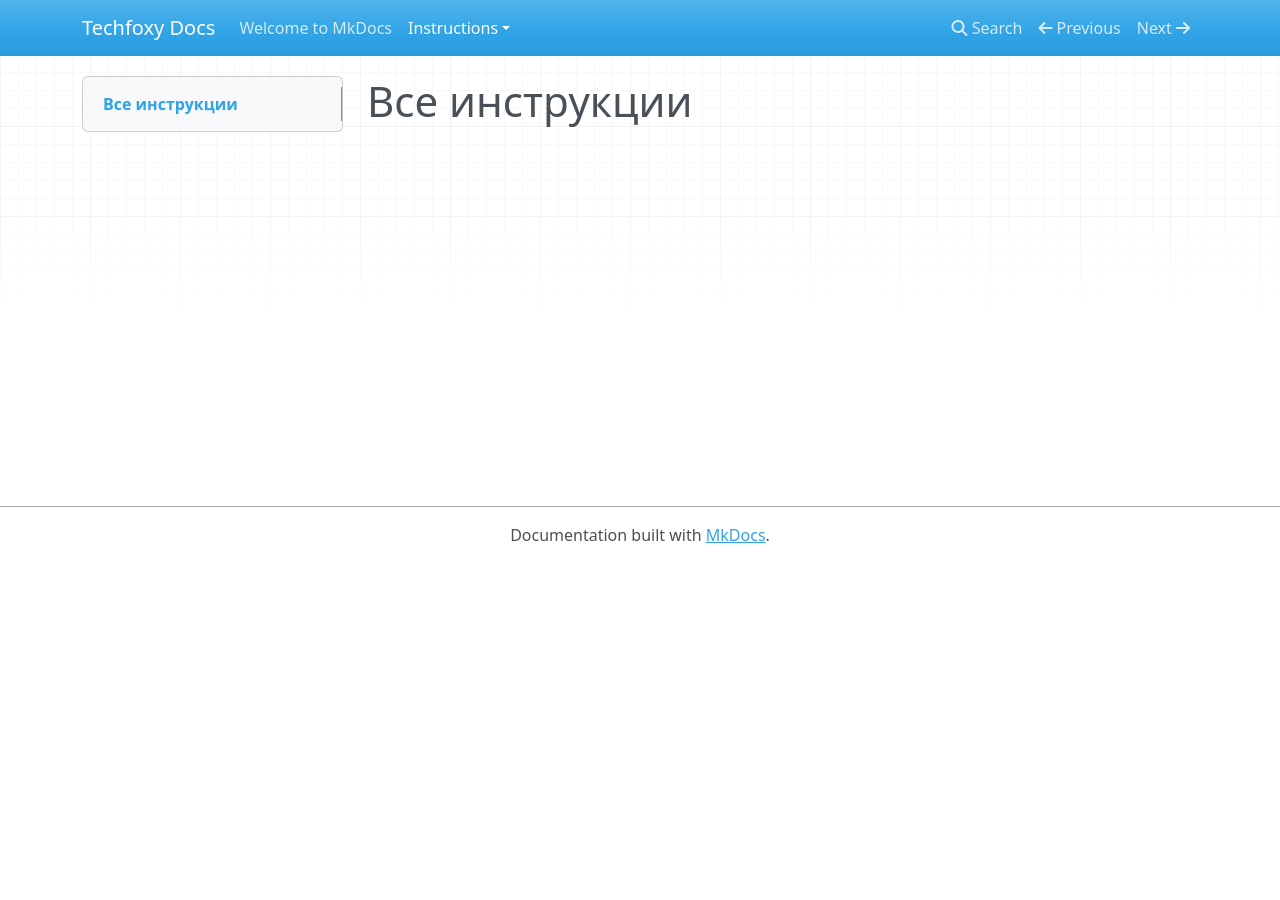
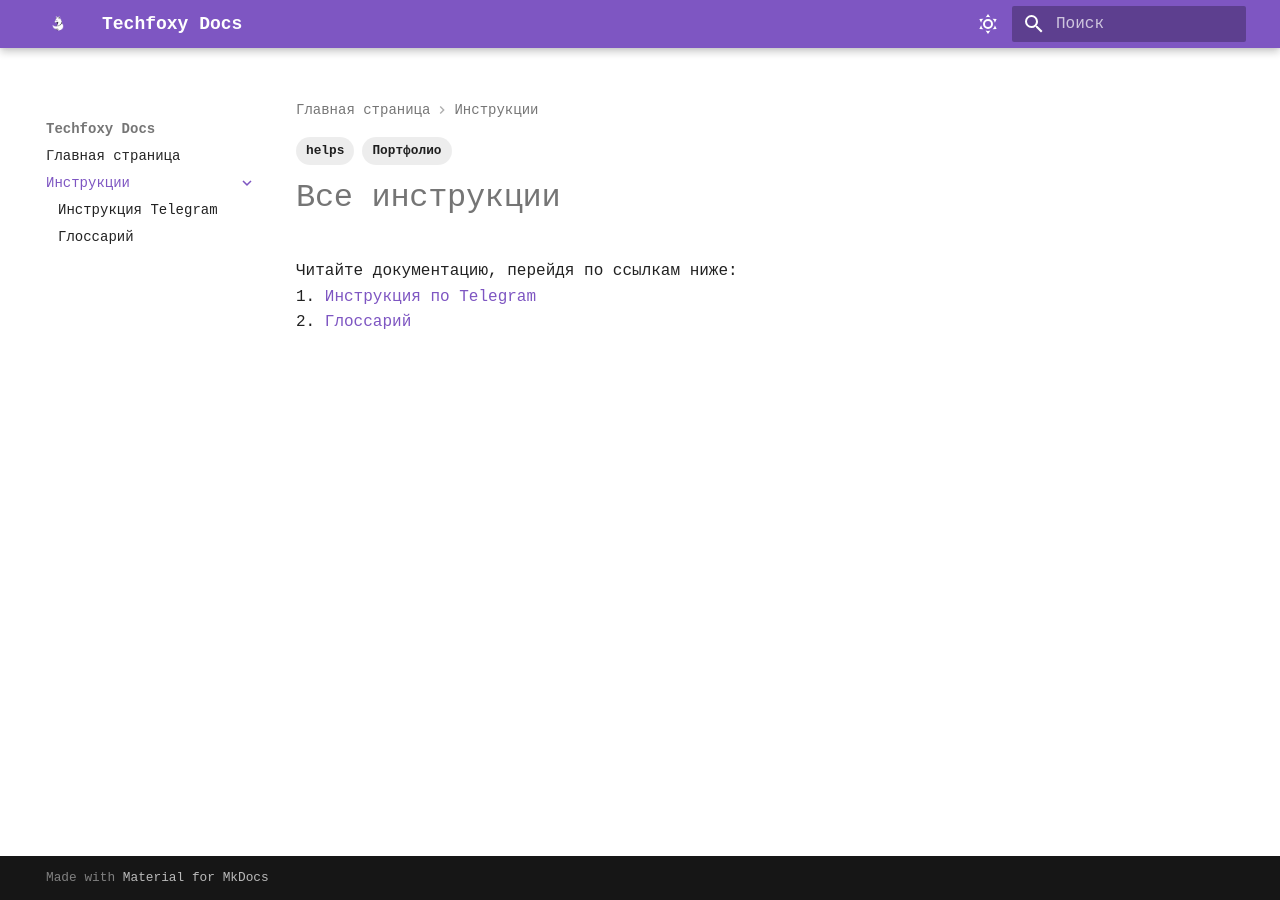
Before and after one commit to nimbh/tech-docs, an MkDocs documentation site: the page built from docs/instructions/index.md, in a window 1280 px wide. Built offline with MkDocs 1.6.1 and Material for MkDocs 9.7.7, drawn with Linux system fonts in a browser that asks for light colours; nearby versions of some CDN libraries; some web fonts are replaced.

Commit message:
upd: Структура страницы

```diff
--- a/docs/instructions/index.md
+++ b/docs/instructions/index.md
@@ -1 +1,11 @@
+---
+tags:
+  - Портфолио
+  - helps
+---
+
 # Все инструкции
+
+Читайте документацию, перейдя по ссылкам ниже:
+1. [Инструкция по Telegram](./tg.md)
+2. [Глоссарий](./glossary.md)
--- a/mkdocs.yml
+++ b/mkdocs.yml
@@ -1,5 +1,63 @@
 site_name: Techfoxy Docs
+site_description: лисья дока
+
+theme:
+  name: material
+  logo: img/icon.png
+  favicon: img/icon.png
+  font:
+    text: Courier New
+    code: Courier New
+  language: ru
+  palette:
+    - scheme: default
+      toggle:
+        icon: material/weather-sunny
+        name: Выключить солнышко
+      primary: deep purple
+      accent: amber
+    - scheme: slate
+      toggle:
+        icon: material/weather-night
+        name: Позвать солнышко
+      primary: purple
+      accent: pink
+  features:
+    - navigation.path
+    - navigation.indexes
+    - navigation.tabs.sticky
+    - navigation.instant
+    - navigation.top
+    - search.suggest
+    - search.highlight
+    - content.code.copy
+
+nav:
+  - Главная страница: index.md
+  - Инструкции:
+      - Список инструкций: instructions/index.md
+      - Инструкция Telegram: instructions/tg.md
+      - Глоссарий: instructions/glossary.md
+
+markdown_extensions:
+  - admonition
+  - footnotes
+  - attr_list
+  - md_in_html
+  - def_list
+  - pymdownx.tabbed:
+      alternate_style: true
+  - pymdownx.details
+  - pymdownx.highlight:
+      anchor_linenums: true
+  - pymdownx.superfences
 
 plugins:
   - search
   - glightbox
+  - tags:
+      tags_allowed:
+        - Портфолио
+        - manuals
+        - rules
+        - helps
```
Also changed, not shown: docs/index.md (+8 -15 lines), docs/instructions/glossary.md (added, +71 -0 lines), docs/instructions/page_1.md (deleted, +0 -1 lines), docs/instructions/page_2.md (deleted, +0 -1 lines), docs/instructions/tg.md (added, +61 -0 lines), docs/portfolio.md (added, +3 -0 lines), docs/tags.md (added, +1 -0 lines), docs/img/icon.png (added).
